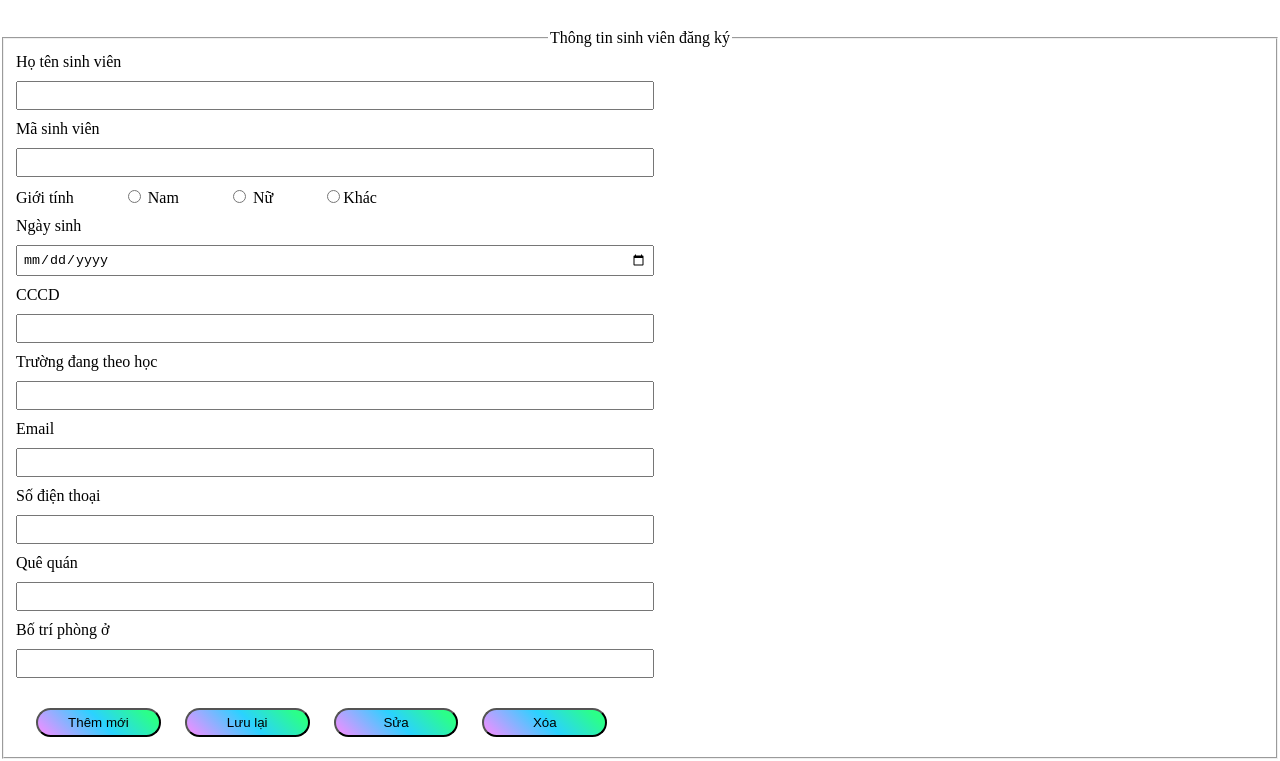
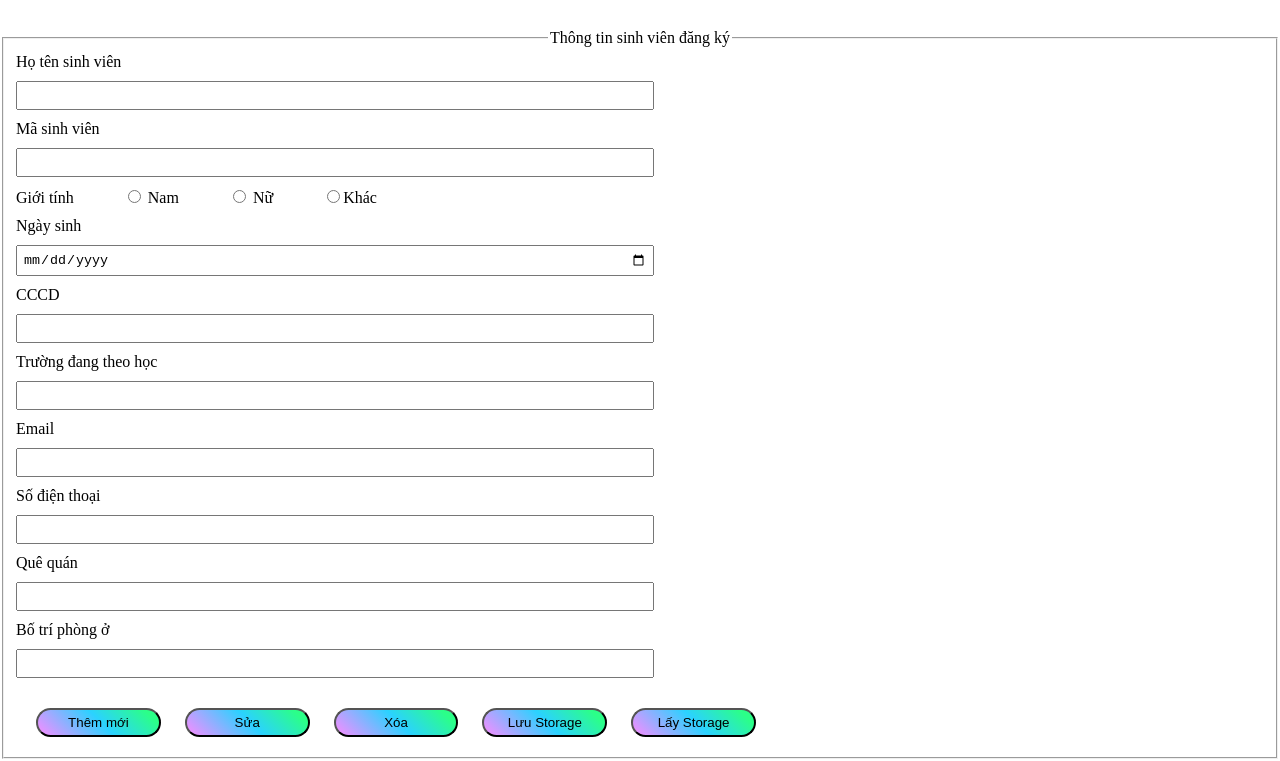
Before and after one commit to Dev-Goal/Case_Study, a plain HTML site: page html/home.html in a window 1280 px wide. Shown: the part 60-821 px from the top of the page. Drawn offline with nearby package versions, Linux system fonts and the light colour scheme.

Commit message:
update lưu trên local storage

```diff
--- a/css/home.css
+++ b/css/home.css
@@ -41,6 +41,7 @@ body {
   margin-top: 30px;
 }
 .button {
+  /* display: block;/ */
   width: 10%;
   padding: 5px;
   border-radius: 99px;
@@ -53,9 +54,10 @@ body {
   );
 }
 #btnAdd,
-#btnSave,
 #btnEdit,
-#btnRemove {
+#btnRemove,
+#btnSetStorage,
+#btnGetStorage {
   margin-left: 20px;
 }
 #birthdayError {
--- a/html/home.html
+++ b/html/home.html
@@ -90,19 +90,26 @@
             <input
               type="button"
               class="button"
-              id="btnSave"
+              value="Thêm mới"
+              id="btnAdd"
               onclick="ADDStudent()"
-              value="Thêm mới"
+            />
+            <input type="button" class="button" value="Sửa" id="btnEdit" />
+            <input type="button" class="button" value="Xóa" id="btnRemove" />
+            <input
+              type="button"
+              class="button"
+              value="Lưu Storage"
+              id="btnSetStorage"
+              onclick="SetStorage()"
             />
             <input
               type="button"
               class="button"
-              value="Lưu lại"
-              id="btnSave"
-              onclick="save()"
+              value="Lấy Storage"
+              id="btnGetStorage"
+              onclick="GetStorage()"
             />
-            <input type="button" class="button" value="Sửa" id="btnEdit" />
-            <input type="button" class="button" value="Xóa" id="btnRemove" />
           </div>
         </fieldset>
       </div>
@@ -127,9 +134,7 @@
             </tr>
           </thead>
           <tbody id="tbodyStudent">
-            <tr>
-
-            </tr>
+            <tr></tr>
           </tbody>
         </table>
       </div>
--- a/js/main.js
+++ b/js/main.js
@@ -163,3 +163,13 @@ function CreateTd(className, value) {
   td.innerHTML = value;
   return td;
 }
+function SetStorage() {
+  const jsonStudentList = JSON.stringify(studentList.newStudentList);
+  localStorage.setItem("StudentList", jsonStudentList);
+}
+function GetStorage() {
+  const jsonStudentList = localStorage.getItem("StudentList");
+  const arrayStudentList = JSON.parse(jsonStudentList);
+  studentList.newStudentList = arrayStudentList;
+  UpdateStudent(studentList);
+}
```
